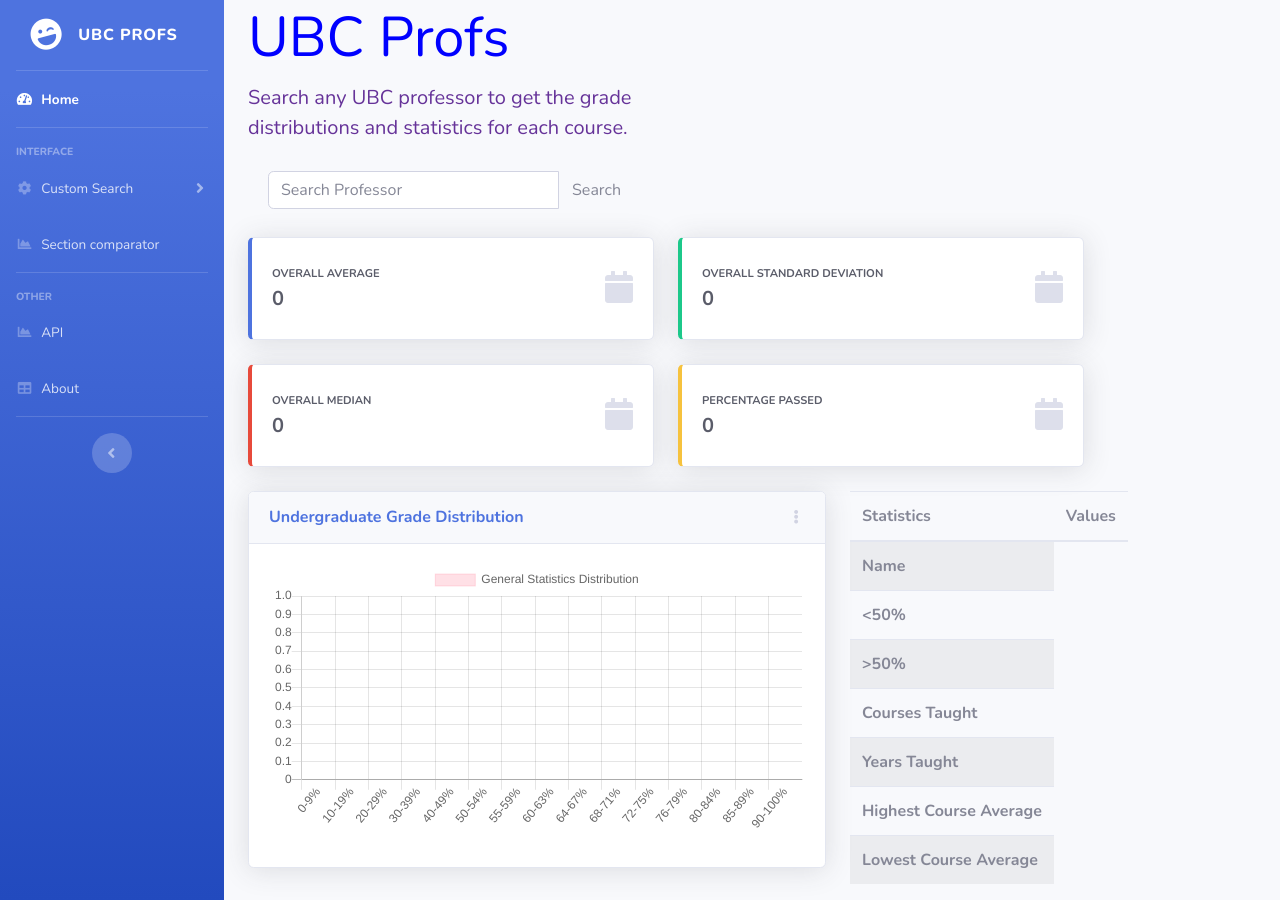
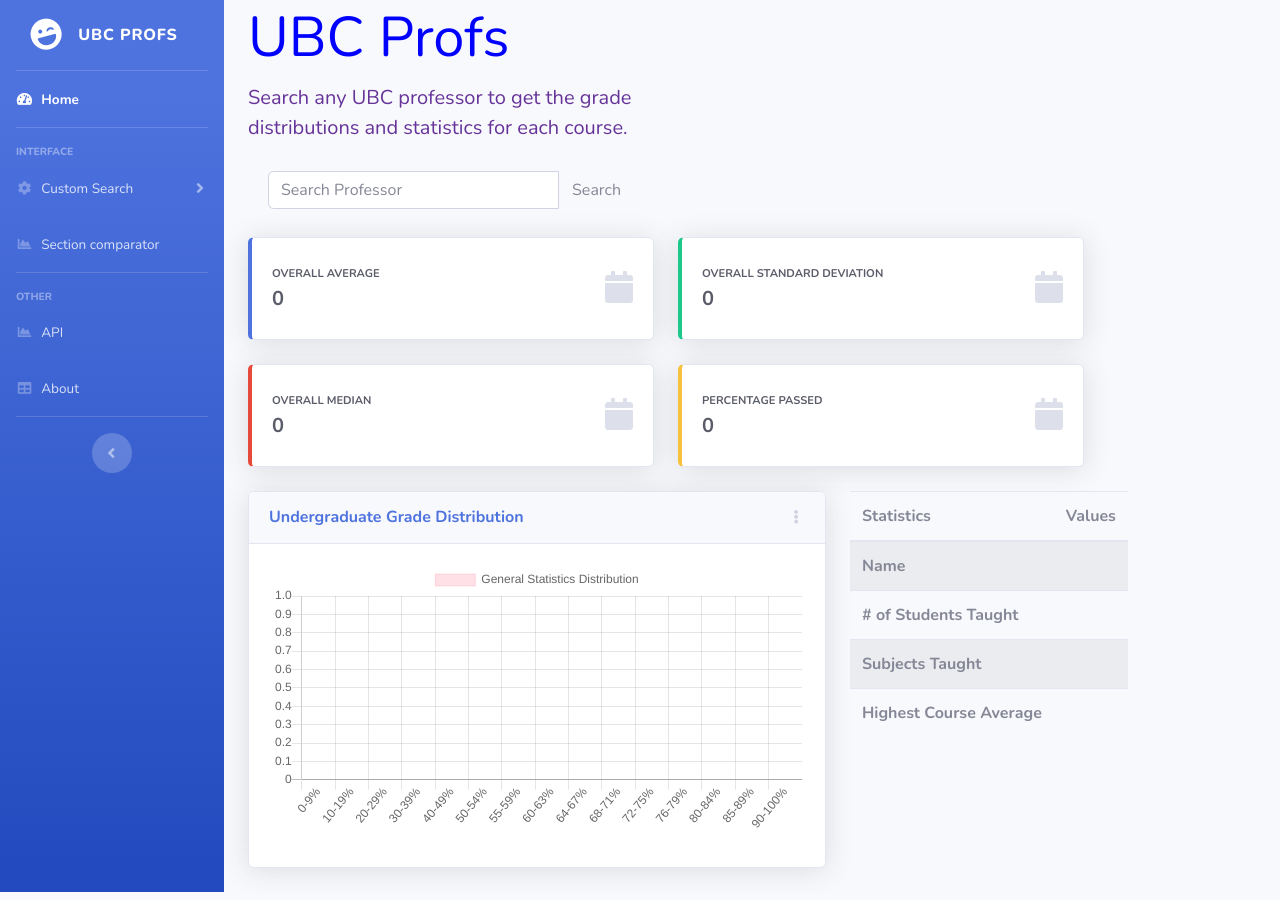
Before and after one commit to christopherhui/ubc-profs-api, a Flask app: page / in a window 1280 px wide. Run offline with Flask 2, Linux system fonts and the light colour scheme; lists and menus that the app fills with data are empty; some libraries are stand-ins or nearby versions.

Commit message:
Added more statistics to HTML

```diff
--- a/static/javascript/home.js
+++ b/static/javascript/home.js
@@ -121,7 +121,7 @@
 function profSearch() {
     let profInput = $('#search-input-prof').val();
     profInput = formatProfName(profInput);
-    const theUrl = `/api/general-stats/${profInput}`;
+    const theUrl = `/api/general-stats-verbose/${profInput}`;
     search(theUrl);
 }
 
@@ -145,21 +145,29 @@
 function changeToUndergrad() {
     const underGradRes = stats["undergrad"];
     const underGradGrades = underGradRes["grades"];
+    const underGradStats = stats["stats"]["undergrad"];
     const data = [underGradGrades["0-9%"], underGradGrades["10-19%"], underGradGrades["20-29%"], underGradGrades["30-39%"],
         underGradGrades["40-49%"], underGradGrades["50-54%"], underGradGrades["55-59%"], underGradGrades["60-63%"],
         underGradGrades["64-67%"], underGradGrades["68-71%"], underGradGrades["72-75%"], underGradGrades["76-79%"],
         underGradGrades["80-84%"], underGradGrades["85-89%"], underGradGrades["90-100%"]];
+
     addProfData(myChart, data);
     $("#overall-avg").text(underGradRes["average"].toFixed(2));
     $("#overall-std").text(underGradRes["stdev"].toFixed(2));
     $("#overall-median").text(underGradRes["median"].toFixed(2));
     $("#overall-passed").text(underGradRes["pass"].toFixed(2));
-    $("#home-graph").text("Undergraduate Grade Distribution")
+    $("#home-graph").text("Undergraduate Grade Distribution");
+
+    $("#prof-name").text(stats["stats"]["name"]);
+    $("#students-taught").text(underGradStats["count"]);
+    $("#subjects-taught").text(underGradStats["subjects_taught"].join(", "));
+    $("#highest-course-average").text(`${underGradStats["avg_high"]}, (${underGradStats["subject_high"]}${underGradStats["course_high"]}, ${underGradStats["year_high"]})`);
 }
 
 function changeToAll() {
     const allRes = stats["all"];
     const allGrades = allRes["grades"];
+    const allStats = stats["stats"]["all"];
     const data = [allGrades["0-9%"], allGrades["10-19%"], allGrades["20-29%"], allGrades["30-39%"],
         allGrades["40-49%"], allGrades["50-54%"], allGrades["55-59%"], allGrades["60-63%"],
         allGrades["64-67%"], allGrades["68-71%"], allGrades["72-75%"], allGrades["76-79%"],
@@ -169,5 +177,10 @@
     $("#overall-std").text(allRes["stdev"].toFixed(2));
     $("#overall-median").text(allRes["median"].toFixed(2));
     $("#overall-passed").text(allRes["pass"].toFixed(2));
-    $("#home-graph").text("Overall Grade Distribution")
+    $("#home-graph").text("Overall Grade Distribution");
+
+    $("#prof-name").text(stats["stats"]["name"]);
+    $("#students-taught").text(allStats["count"]);
+    $("#subjects-taught").text(allStats["subjects_taught"].join(", "));
+    $("#highest-course-average").text(`${allStats["avg_high"]}, (${allStats["subject_high"]}${allStats["course_high"]}, ${allStats["year_high"]})`);
 }
--- a/templates/home.html
+++ b/templates/home.html
@@ -236,26 +236,21 @@
                                 </tr>
                                 </thead>
                                 <tbody>
-                                    <tr id="prof-name">
+                                <tr>
                                     <th scope="row">Name</th>
+                                    <td id="prof-name"></td>
                                 </tr>
-                                    <tr id="less-50">
-                                        <th scope="row"><50%</th>
+                                <tr>
+                                    <th scope="row"># of Students Taught</th>
+                                    <td id="students-taught"></td>
                                 </tr>
-                                    <tr id="more-50">
-                                        <th scope="row">>50%</th>
+                                <tr>
+                                    <th scope="row">Subjects Taught</th>
+                                    <td id="subjects-taught"></td>
                                 </tr>
-                                    <tr id="courses-taught">
-                                        <th scope="row">Courses Taught</th>
-                                    </tr>
-                                    <tr id="years-taught">
-                                        <th scope="row">Years Taught</th>
-                                    </tr>
-                                    <tr id="highest-course-average">
+                                <tr>
                                     <th scope="row">Highest Course Average</th>
-                                    </tr>
-                                    <tr id="lowest-course-average">
-                                        <th scope="row">Lowest Course Average</th>
+                                    <td id="highest-course-average"></td>
                                 </tr>
                                 </tbody>
                             </table>
```
Also changed, not shown: prof_api/helper_functions.py (+13 -9 lines). Lines whose indentation alone changed are shown as unchanged.
